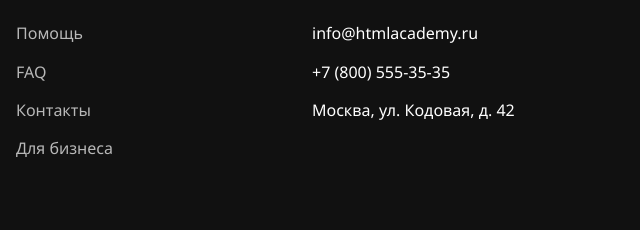
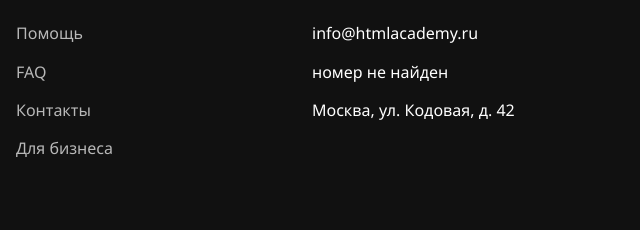
Before and after one commit to askerov123/reklama2, a plain HTML site: page index.html in a window 1280 px wide. Shown: the part 4331-4561 px from the top of the page, 640-1280 px from the left. Drawn offline with Linux system fonts and the light colour scheme.

Commit message:
Update index.html

```diff
--- a/index.html
+++ b/index.html
@@ -1013,7 +1013,7 @@
                     <h3>Контакты</h3>
                     <ul>
                         <li>info@htmlacademy.ru</li>
-                        <li>+7 (800) 555-35-35</li>
+                        <li>номер не найден</li>
                         <li>Москва, ул. Кодовая, д. 42</li>
                     </ul>
                 </div>
```
